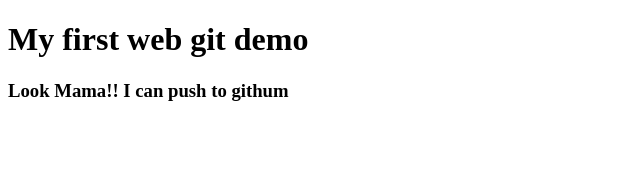
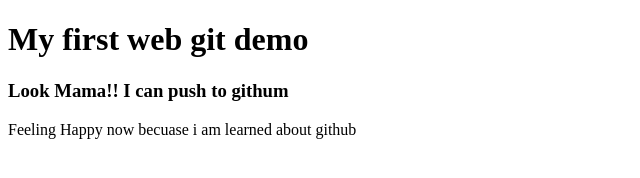
Before and after one commit to akashswfu/my-first-website, a plain HTML site: page index.html in a window 1280 px wide. Shown: the whole page, without its empty margins (0-640 px from the left). Drawn offline with Linux system fonts and the light colour scheme.

Commit message:
Second step

```diff
--- a/index.html
+++ b/index.html
@@ -7,6 +7,6 @@
 <body>
     <h1> My first web git demo</h1>
     <h3> Look Mama!! I can push to githum</h3>
-
+    <p>Feeling Happy now becuase i am learned about github</p>
 </body>
 </html>
```
